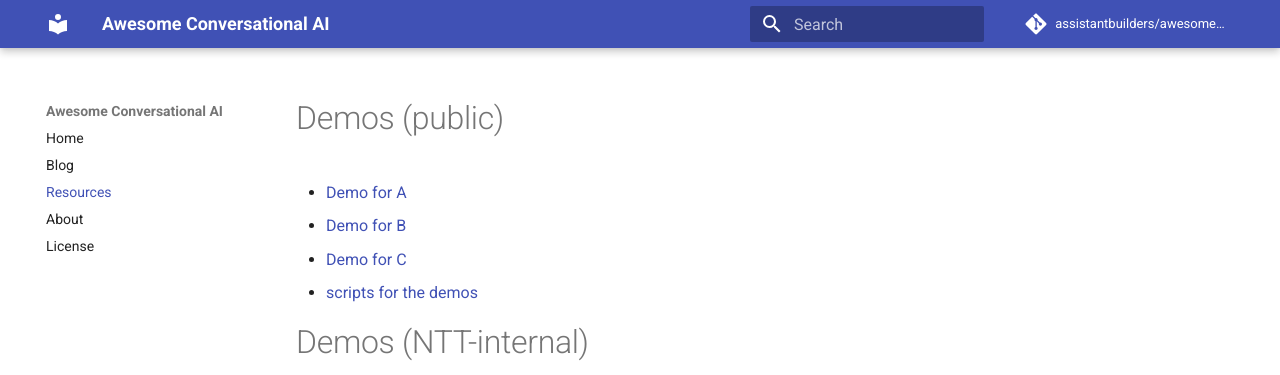
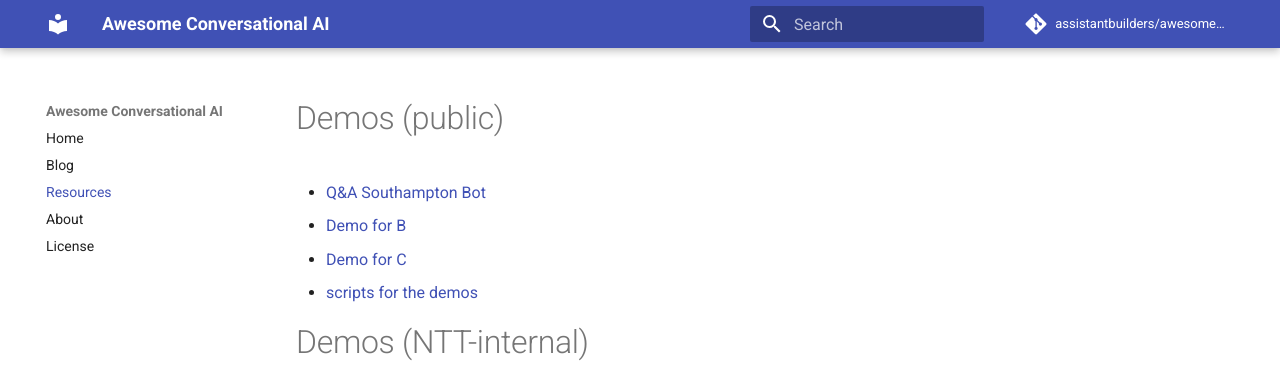
Before and after one commit to assistantbuilders/awesome-conversational-ai, an MkDocs documentation site: the page built from docs/resources.md, in a window 1280 px wide and 977 px high. Shown: the top 375 px of the window. Built offline with MkDocs 1.6.1 and Material for MkDocs 9.7.7, drawn with Linux system fonts in a browser that asks for light colours; comment, search, counter and statistics services are not loaded.

Commit message:
preparing for demo script

```diff
--- a/docs/resources.md
+++ b/docs/resources.md
@@ -1,5 +1,5 @@
 # Demos (public)
-- [Demo for A](https://hello.global.ntt)
+- [Q&A  Southampton Bot](https://assistantbuilders.github.io/awesome-conversational-ai/qnasouthampton/)
 - [Demo for B](https://hello.global.ntt)
 - [Demo for C](https://hello.global.ntt)
 - [scripts for the demos](https://assistantbuilders.github.io/awesome-conversational-ai/demoscripts/)
```
